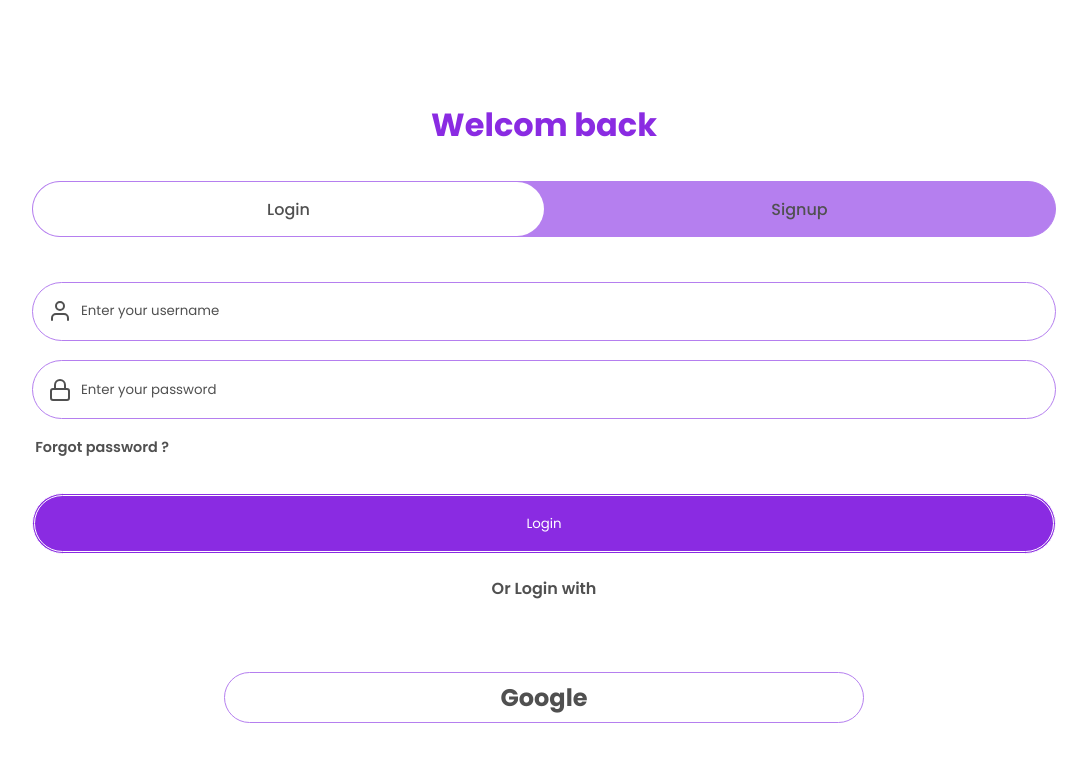
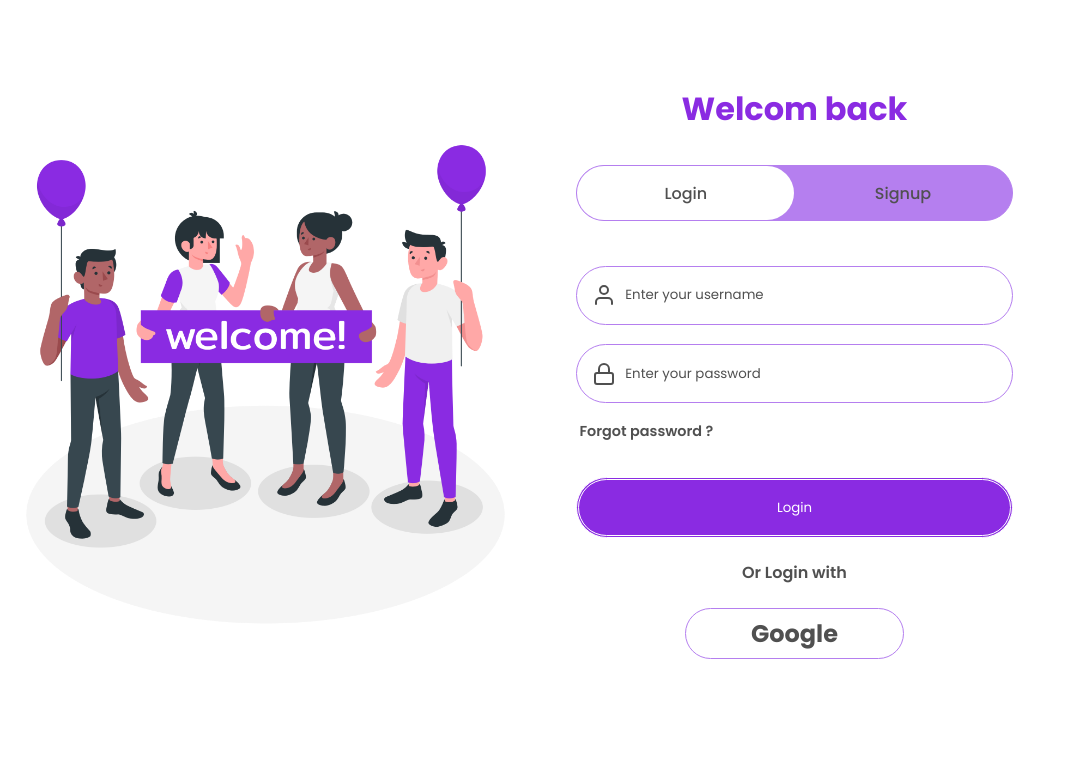
Before and after one commit to Charmingdc/Thryve, a React (Vite) app: page /login in a window 1280 px wide. Shown: the top 762 px of the page, without its empty margins (96-1183 px from the left). Built offline with nearby package versions, Linux system fonts and the light colour scheme.

Commit message:
worked on the responsiveness of the auth pages

```diff
--- a/src/pages/LoginPage/LoginPage.css
+++ b/src/pages/LoginPage/LoginPage.css
@@ -39,6 +39,10 @@ body {
     color: var(--text-color);
     text-decoration: none;
     width: fit-content;
+}
+
+.img-holder {
+    display: none;
 }
 
 form {
@@ -154,6 +158,7 @@ input:hover {
 .google-bar {
     width: 50%;
     height: 3.2rem;
+    align-self: center;
     display: flex;
     align-items: center;
     justify-content: center;
@@ -162,4 +167,25 @@ input:hover {
     padding: .4rem 5%;
     border: 0.1rem solid var(--secondary-color);
     border-radius: 3rem;
+    margin: 1rem 0;
 }
+
+
+
+@media (min-width: 726px) {
+  .login-container {
+    width: 90vw;
+    display: grid;
+    grid-template-columns: repeat(2, 1fr);
+    gap: 10px;
+    padding: 0 2vw;
+  }
+
+  .img-holder {
+    display: block;
+    margin-top: 1rem;
+  }
+  .img-holder > img {
+    width: 100%;
+  }
+}
--- a/src/pages/LoginPage/LoginPage.jsx
+++ b/src/pages/LoginPage/LoginPage.jsx
@@ -1,4 +1,5 @@
 import { Link } from 'react-router-dom';
+import WelcomeImg from '../../assets/illustrations/welcome-amico.png';
 import { FiUser } from "react-icons/fi";
 import { FiLock } from "react-icons/fi";
 import './LoginPage.css';
@@ -8,6 +9,13 @@ const LoginPage = () => {
   return (
    <>
     <div className="login-container">
+      <div className='img-holder'>
+        <img
+          src={WelcomeImg}
+          alt='Welcome img illustration'/>
+      </div>
+
+
       <form>
         <h1> Welcom back </h1>
 
@@ -40,11 +48,11 @@ const LoginPage = () => {
         <div className="alternative">
           Or Login with
         </div>
+
+        <div className='google-bar'>
+          <h2> Google </h2>
+        </div>
       </form>
-
-      <div className="google-bar">
-        <h2> Google </h2>
-      </div>
     </div>
    </>
   )
--- a/src/pages/SignupPage/SignupPage.css
+++ b/src/pages/SignupPage/SignupPage.css
@@ -40,6 +40,10 @@ body {
  color: var(--text-color);
  text-decoration: none;
  width: fit-content;
+}
+
+.img-holder {
+ display: none;
 }
 
 form {
@@ -148,6 +152,7 @@ form > h1 {
 .google-bar {
  width: 50%;
  height: 3.2rem;
+ align-self: center;
  display: flex;
  align-items: center;
  justify-content: center;
@@ -156,4 +161,26 @@ form > h1 {
  padding: .4rem 5%;
  border: 0.1rem solid var(--secondary-color);
  border-radius: 3rem;
+ margin: 1rem 0;
 }
+
+
+
+
+@media (min-width: 726px) {
+  .signup-container {
+    width: 90vw;
+    display: grid;
+    grid-template-columns: repeat(2, 1fr);
+    grid-gap: 10px;
+    padding: 0 2vw;
+  }
+
+  .img-holder {
+    display: block;
+    margin-top: 1rem 0;
+  }
+  .img-holder > img {
+    width: 100%;
+  }
+}
--- a/src/pages/SignupPage/SignupPage.jsx
+++ b/src/pages/SignupPage/SignupPage.jsx
@@ -1,4 +1,5 @@
 import { Link } from 'react-router-dom';
+import JournalRafiki from '../../assets/illustrations/journal-rafiki.png';
 import { FiUser } from "react-icons/fi";
 import { FiMail } from "react-icons/fi";
 import { FiLock } from "react-icons/fi";
@@ -9,6 +10,13 @@ const SignupPage = () => {
   return (
     <>
      <div className='signup-container'>
+      <div className='img-holder'>
+        <img
+          src={JournalRafiki}
+          alt='Journal illustration'/>
+      </div>
+
+
       <form>
         <h1> Thryve </h1>
 
@@ -44,11 +52,12 @@ const SignupPage = () => {
         <div className='alternative'>
          Or Signup with
         </div>
+
+        <div className='google-bar'>
+          <h2> Google </h2>
+        </div>
+
       </form>
-
-      <div className='google-bar'>
-        <h2> Google </h2>
-      </div>
      </div>
     </>
   )
```
Also changed, not shown: src/assets/illustrations/journal-rafiki.png (added), src/assets/illustrations/welcome-amico.png (added).
